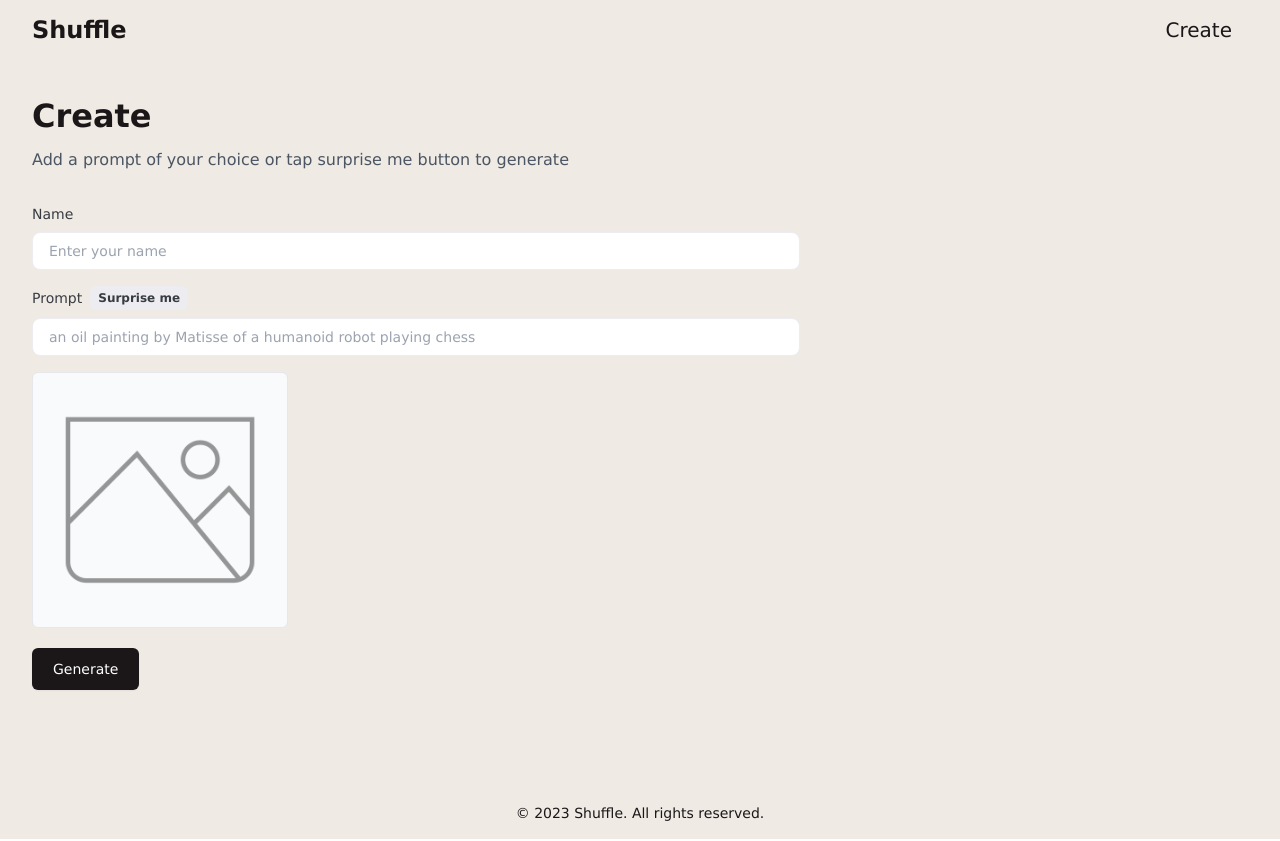
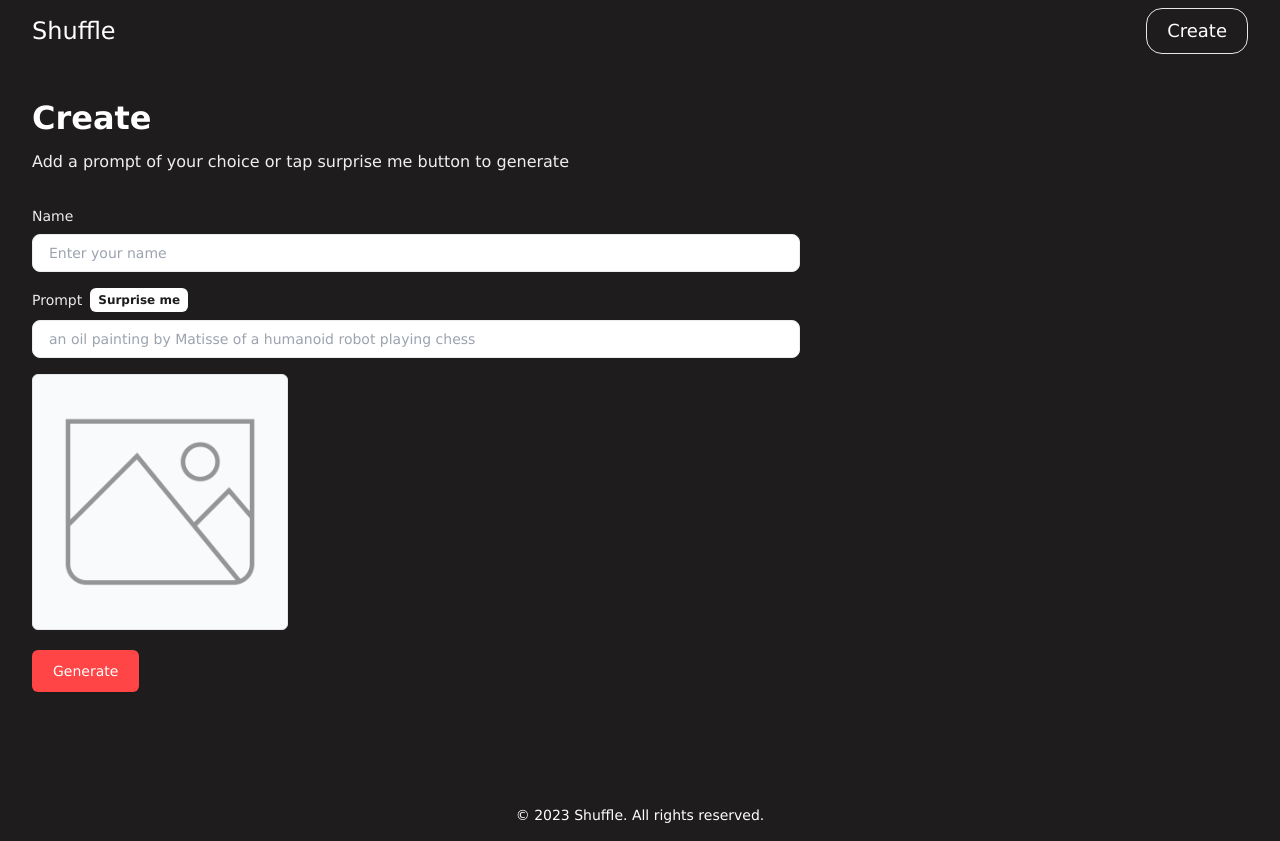
Before and after one commit to naveendwgn/Shuffle, a React (Vite) app: page /create-post in a window 1280 px wide. Built offline with nearby package versions, Linux system fonts and the light colour scheme; a web font is replaced by a local one.

Commit message:
new theme

```diff
--- a/src/App.jsx
+++ b/src/App.jsx
@@ -7,23 +7,23 @@ import { Home, CreatePost } from './views';
 const App = () => {
   return (
     <BrowserRouter>
-       <header className="w-full flex justify-between items-center bg-[#efeae3] sm:px-8 px-4 py-2 ">
+       <header className="w-full flex justify-between items-center bg-[#1E1C1C] sm:px-8 px-4 py-2 ">
         <Link to="/">
-           <h1 className=" text-2xl font-semibold text-[#1b1719]" >Shuffle</h1>
+           <h1 className=" text-2xl text-[#ffffff]" >Shuffle</h1>
         </Link>
 
-        <Link to="/create-post" className="font-medium text-xl text-[#1b1719] px-4 py-2">
+        <Link to="/create-post" className="text-lg text-[#ffffff] px-5 py-2 border rounded-2xl">
           Create
           </Link>
       </header>
-      <main className="sm:p-8 px-4 py-8 w-full bg-[#efeae3] min-h-[calc(100vh-73px)]">
+      <main className="sm:p-8 px-4 py-8 w-full bg-[#1E1C1C] min-h-[calc(100vh-73px)]">
         <Routes>
           <Route path="/" element={<Home />} />
           <Route path="/create-post" element={<CreatePost />} />
         </Routes>
         </main>
-          <footer className="w-full bg-[#efeae3] py-4 px-4 text-center text-[#1b1719]">
-            <p className="text-sm">© 2023 Shuffle. All rights reserved.</p>
+          <footer className="w-full bg-[#1E1C1C] py-4 px-4 text-center text-[#1b1719]">
+            <p className="text-sm text-white">© 2023 Shuffle. All rights reserved.</p>
           </footer>
     </BrowserRouter>
   );
--- a/src/components/FormField.jsx
+++ b/src/components/FormField.jsx
@@ -6,14 +6,14 @@ const FormField = ({ LabelName, type, name, placeholder, value, handleChange, is
       <div className='flex items-center gap-2 mb-2'>
       <label
         htmlFor={name}
-        className='block text-sm font-medium text-[#373b42]'>
+        className='block text-sm font-medium text-[#ececec]'>
         {LabelName}
         </label>
         {isSurpriseMe && (
           <button
             type='button'
             onClick={handleSurpriseMe}
-            className='font-semibold text-xs bg-[#ECECF1] py-1 px-2 rounded-md text-[#373b42]'>
+            className='font-semibold text-xs bg-[#ffffff] py-1 px-2 rounded-md text-[#1E1C1C]'>
             Surprise me
           </button>
         )}
--- a/src/views/CreatePost.jsx
+++ b/src/views/CreatePost.jsx
@@ -78,8 +78,8 @@ const CreatePost = () => {
   return (
     <section className="max-w-7xl mx-auto">
       <div>
-        <h1 className="font-extrabold text-[#1b1719] text-[32px]">Create</h1>
-        <p className='mt-2 text-[#4b5563] text-[16px]'>Add a prompt of your choice or tap surprise me button to generate</p>
+        <h1 className="font-extrabold text-[#ffffff] text-[32px]">Create</h1>
+        <p className='mt-2 text-[#efefef] text-[16px]'>Add a prompt of your choice or tap surprise me button to generate</p>
       </div>
 
       <form className="mt-8 max-w-3xl" onSubmit={handleSubmit}>
@@ -128,7 +128,7 @@ const CreatePost = () => {
             type="button"
             onClick={generateImage}
 
-            className="w-full sm:w-auto py-2.5 px-5 border border-transparent shadow-sm text-sm font-medium rounded-md text-white bg-[#1b1719] hover:bg-[#ea3e3e] focus:outline-none"
+            className="w-full sm:w-auto py-2.5 px-5 border border-transparent shadow-sm text-sm font-medium rounded-md text-white bg-[#FF4545] hover:bg-[#ea3e3e] focus:outline-none"
           >
             {generating ? 'Generating...' : 'Generate'}
           </button>
--- a/src/views/Home.jsx
+++ b/src/views/Home.jsx
@@ -55,15 +55,13 @@ const Home = () => {
   return (
     <section className="max-w7x1 mx-auto">
       <div className= "flex flex-col items-center justify-center mt-28">
-        <h1 className="mt-12 font-bold text-[#1b1719] text-[80px]">Discover the magic of Shuffle,</h1>
-        <h3 className="text-[#1b1719] text-[30px]">the app that turns your words into incredible images.</h3>
-        <p className='mt-1 text-[#4b5563] text-[15px]'>With DALL-E technology, your ideas will be brought to life like never before.</p>
+        <h1 className="mt-12 font-semibold text-[#fdfdff] text-[70px]">Discover the magic of Shuffle,</h1>
+        <h3 className="text-[#ffffff] text-[30px]">the app that turns your words into incredible images.</h3>
+        <p className='mt-2 text-[#eeeeee] text-[15px]'>With DALL-E technology, your ideas will be brought to life like never before.</p>
 
-        <button className="mt-8 bg-[#1b1719] text-white py-2 px-4 rounded-full" onClick={() => navigate('/create-post')}>
+        <button className="mt-9 bg-[#ff4545] text-[#ffffff] py-3 px-7 rounded-full hover:bg-[#ea3e3e] focus:outline-none" onClick={() => navigate('/create-post')}>
           Create
         </button>
-
-
       </div>
 {/*
       <div className="mt-16">
```
